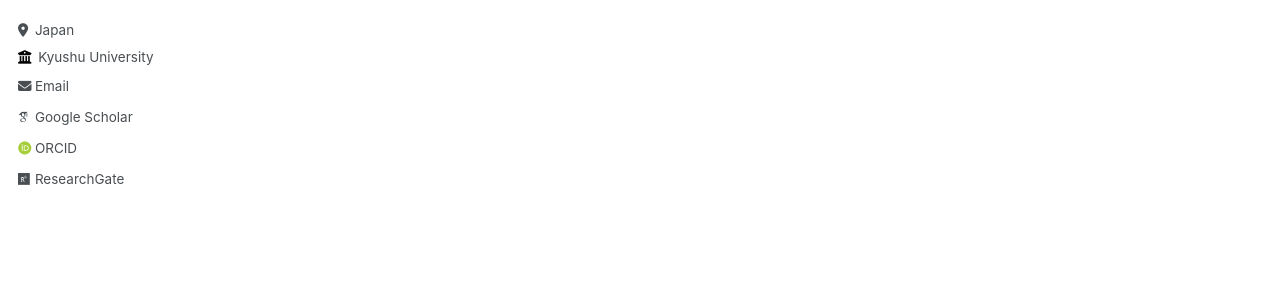
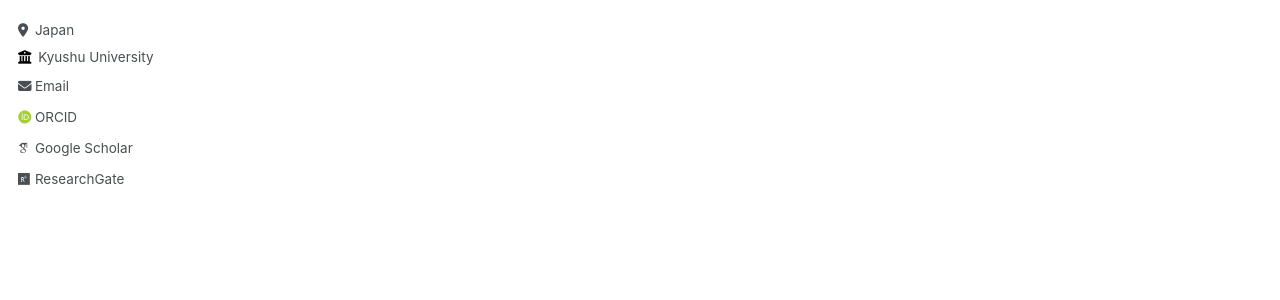
Before and after one commit to wenli-econ/wenli-econ.github.io, a Jekyll site: the page built from _pages/about.md, in a window 1280 px wide. Shown: the part 444-744 px from the top of the page. Built offline with Jekyll 4.4.1, drawn with Linux system fonts in a browser that asks for light colours; some web fonts are replaced.

Commit message:
Update author-profile.html

```diff
--- a/_includes/author-profile.html
+++ b/_includes/author-profile.html
@@ -41,9 +41,6 @@
       {% if author.arxiv %}
         <li><a href="{{ author.arxiv }}"><i class="ai ai-arxiv ai-fw icon-pad-right"></i>arXiv</a></li>
       {% endif %}
-      {% if author.googlescholar %}
-        <li><a href="{{ author.googlescholar }}"><i class="ai ai-google-scholar icon-pad-right"></i>Google Scholar</a></li>
-      {% endif %}
       {% if author.semantic %}
         <li><a href="{{ author.semantic }}"><i class="ai ai-semantic-scholar ai-fw icon-pad-right"></i>Semantic Scholar</a></li>
       {% endif %}
@@ -55,6 +52,9 @@
       {% endif %}
       {% if author.pubmed %}
         <li><a href="{{ author.pubmed }}"><i class="ai ai-pubmed ai-fw icon-pad-right"></i>PubMed</a></li>
+      {% endif %}
+      {% if author.googlescholar %}
+        <li><a href="{{ author.googlescholar }}"><i class="ai ai-google-scholar icon-pad-right"></i>Google Scholar</a></li>
       {% endif %}
       {% if author.researchgate %}
         <li><a href="{{ author.researchgate }}"><i class="fab fa-fw fa-researchgate icon-pad-right" aria-hidden="true"></i>ResearchGate</a></li>
```
